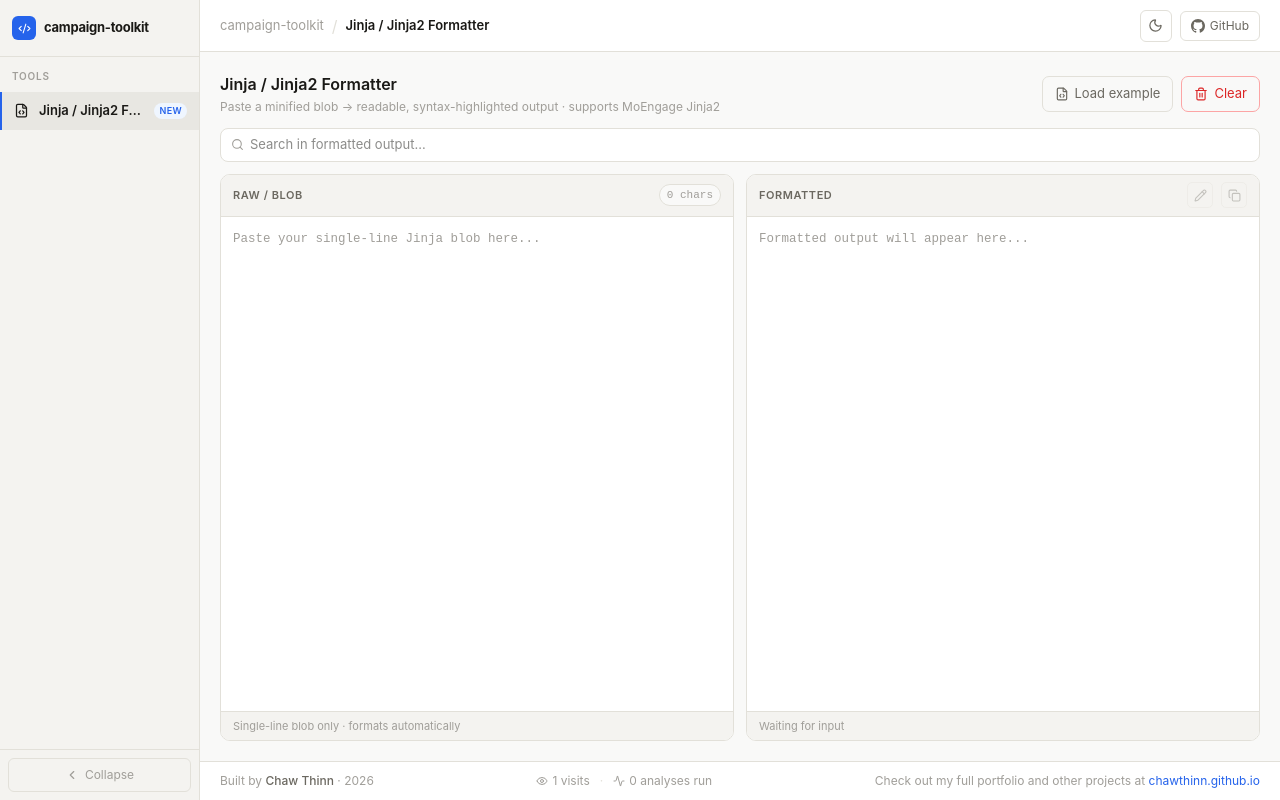
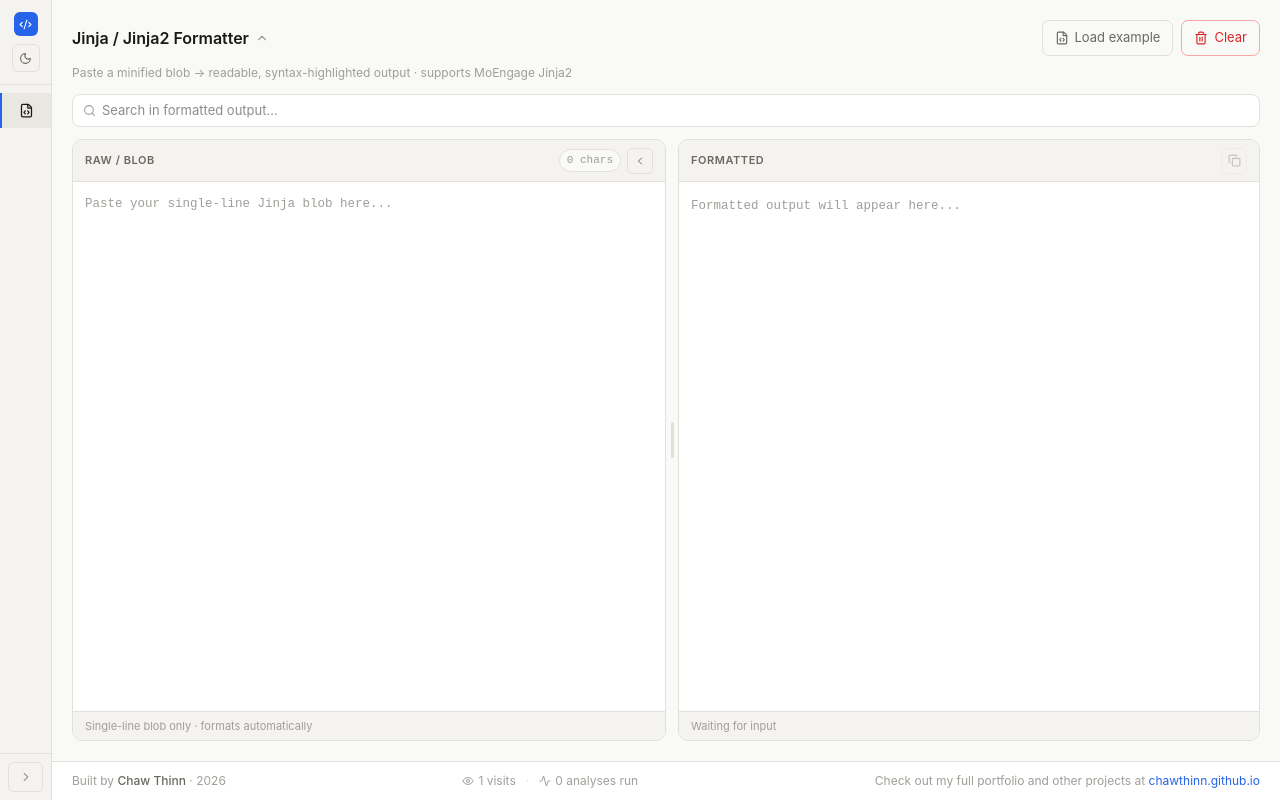
Before and after one commit to chawthinn/campaign-toolkit, a Next.js app: page / in a window 1280 px wide. Built offline with nearby package versions, Linux system fonts and the light colour scheme.

Commit message:
feat: update README and enhance Sidebar and JinjaFormatter components with new features and improved layout

```diff
--- a/app/components/Sidebar.tsx
+++ b/app/components/Sidebar.tsx
@@ -1,7 +1,8 @@
 'use client';
 
 import { useState } from 'react';
-import { Code2, ChevronLeft, ChevronRight } from 'lucide-react';
+import { Code2, ChevronLeft, ChevronRight, Sun, Moon } from 'lucide-react';
+import { useTheme } from '@/app/context/ThemeContext';
 
 export interface Tool {
   id: string;
@@ -17,7 +18,8 @@ interface SidebarProps {
 }
 
 export default function Sidebar({ tools, activeTool, onSelect }: SidebarProps) {
-  const [collapsed, setCollapsed] = useState(false);
+  const [collapsed, setCollapsed] = useState(true);
+  const { theme, toggle } = useTheme();
 
   return (
     <aside
@@ -35,15 +37,16 @@ export default function Sidebar({ tools, activeTool, onSelect }: SidebarProps) {
       {/* Logo area */}
       <div
         style={{
-          padding: collapsed ? '16px 0' : '16px 12px',
+          padding: collapsed ? '12px 0' : '12px 12px',
           borderBottom: '1px solid var(--border)',
           display: 'flex',
+          flexDirection: collapsed ? 'column' : 'row',
           alignItems: 'center',
           justifyContent: collapsed ? 'center' : 'space-between',
-          gap: '8px',
+          gap: collapsed ? '8px' : '6px',
         }}
       >
-        {!collapsed && (
+        {/* Brand */}
         <div style={{ display: 'flex', alignItems: 'center', gap: '8px' }}>
           <div
             style={{
@@ -54,30 +57,41 @@ export default function Sidebar({ tools, activeTool, onSelect }: SidebarProps) {
               display: 'flex',
               alignItems: 'center',
               justifyContent: 'center',
+              flexShrink: 0,
             }}
           >
             <Code2 size={13} color="#fff" />
           </div>
-            <span style={{ fontWeight: 700, fontSize: '13px', color: 'var(--text-primary)', letterSpacing: '-0.02em' }}>
+          {!collapsed && (
+            <span style={{ fontWeight: 700, fontSize: '13px', color: 'var(--text-primary)', letterSpacing: '-0.02em', whiteSpace: 'nowrap' }}>
               campaign-toolkit
             </span>
+          )}
         </div>
-        )}
-        {collapsed && (
-          <div
+
+        {/* Theme toggle */}
+        <button
+          onClick={toggle}
+          title={theme === 'dark' ? 'Switch to light mode' : 'Switch to dark mode'}
           style={{
-              width: '24px',
-              height: '24px',
-              background: 'var(--accent)',
-              borderRadius: '6px',
             display: 'flex',
             alignItems: 'center',
             justifyContent: 'center',
+            width: '28px',
+            height: '28px',
+            borderRadius: '6px',
+            border: '1px solid var(--border)',
+            background: 'transparent',
+            cursor: 'pointer',
+            color: 'var(--text-secondary)',
+            flexShrink: 0,
+            transition: 'background 0.12s',
           }}
+          onMouseEnter={(e) => ((e.currentTarget as HTMLElement).style.background = 'var(--bg-hover)')}
+          onMouseLeave={(e) => ((e.currentTarget as HTMLElement).style.background = 'transparent')}
         >
-            <Code2 size={13} color="#fff" />
-          </div>
-        )}
+          {theme === 'dark' ? <Sun size={13} /> : <Moon size={13} />}
+        </button>
       </div>
 
       {/* Nav */}
--- a/app/components/tools/JinjaFormatter.tsx
+++ b/app/components/tools/JinjaFormatter.tsx
@@ -1,7 +1,7 @@
 'use client';
 
 import { useState, useRef, useEffect, useMemo } from 'react';
-import { Copy, Trash2, FileCode, Check, Search, ChevronUp, ChevronDown, X, Pencil } from 'lucide-react';
+import { Copy, Trash2, FileCode, Check, Search, ChevronUp, ChevronDown, ChevronLeft, ChevronRight, X } from 'lucide-react';
 import { formatJinja, JINJA_EXAMPLE } from '@/app/lib/jinja-formatter';
 import { recordAnalysis } from '@/app/lib/stats';
 
@@ -9,16 +9,12 @@ function minify(text: string): string {
   return text.split('\n').map((s) => s.trim()).filter(Boolean).join(' ');
 }
 
-// Wraps search term matches in <mark> tags, skipping HTML tag content
 function applySearchHighlights(html: string, term: string): string {
   if (!term.trim()) return html;
   const esc = term.replace(/[.*+?^${}()|[\]\\]/g, '\\$&');
   return html.replace(/(<[^>]+>|[^<]+)/g, (chunk) => {
     if (chunk.startsWith('<')) return chunk;
-    return chunk.replace(
-      new RegExp(esc, 'gi'),
-      (m) => `<mark class="search-hit">${m}</mark>`,
-    );
+    return chunk.replace(new RegExp(esc, 'gi'), (m) => `<mark class="search-hit">${m}</mark>`);
   });
 }
 
@@ -27,12 +23,47 @@ export default function JinjaFormatter() {
   const [formatted, setFormatted] = useState('');
   const [copied, setCopied] = useState(false);
   const [editMode, setEditMode] = useState(false);
-  const [editText, setEditText] = useState('');
   const [searchTerm, setSearchTerm] = useState('');
   const [matchIndex, setMatchIndex] = useState(0);
+  const [headerCollapsed, setHeaderCollapsed] = useState(false);
+  const [splitPercent, setSplitPercent] = useState(50);
+  const [rawCollapsed, setRawCollapsed] = useState(false);
+  const [unsavedWarning, setUnsavedWarning] = useState(false);
   const fmtRef = useRef<HTMLDivElement>(null);
+  const panelsRef = useRef<HTMLDivElement>(null);
+  const exitingRef = useRef(false);
+  // Stores the original HTML so Discard can restore it
+  const originalHtmlRef = useRef('');
 
-  // Auto-format raw → formatted (debounced, skipped while in edit mode)
+  function onDividerMouseDown(e: React.MouseEvent) {
+    e.preventDefault();
+    document.body.style.cursor = 'col-resize';
+    document.body.style.userSelect = 'none';
+
+    function onMouseMove(ev: MouseEvent) {
+      if (!panelsRef.current) return;
+      const rect = panelsRef.current.getBoundingClientRect();
+      const pct = ((ev.clientX - rect.left) / rect.width) * 100;
+      setSplitPercent(Math.min(75, Math.max(25, pct)));
+    }
+
+    function onMouseUp() {
+      document.body.style.cursor = '';
+      document.body.style.userSelect = '';
+      document.removeEventListener('mousemove', onMouseMove);
+      document.removeEventListener('mouseup', onMouseUp);
+    }
+
+    document.addEventListener('mousemove', onMouseMove);
+    document.addEventListener('mouseup', onMouseUp);
+  }
+
+  // Auto-collapse header once content is present
+  useEffect(() => {
+    setHeaderCollapsed(!!raw.trim());
+  }, [!!raw.trim()]);
+
+  // Auto-format raw → formatted (debounced, skipped while editing)
   useEffect(() => {
     if (editMode) return;
     const timer = setTimeout(() => {
@@ -41,7 +72,7 @@ export default function JinjaFormatter() {
     return () => clearTimeout(timer);
   }, [raw, editMode]);
 
-  // Count matches in formatted plain text
+  // Count search matches
   const matchCount = useMemo(() => {
     if (!searchTerm.trim() || !formatted) return 0;
     const plain = formatted.replace(/<[^>]+>/g, '');
@@ -49,35 +80,51 @@ export default function JinjaFormatter() {
     return (plain.match(new RegExp(esc, 'gi')) || []).length;
   }, [searchTerm, formatted]);
 
-  // Reset active match when term or content changes
   useEffect(() => { setMatchIndex(0); }, [searchTerm, formatted]);
 
-  // Imperatively update the formatted div (syntax highlighting + search marks)
+  // Update div HTML when NOT in edit mode (preserves cursor during editing)
   useEffect(() => {
     if (!fmtRef.current || editMode) return;
     const base = formatted
       || '<span style="color:var(--text-muted)">Formatted output will appear here...</span>';
     fmtRef.current.innerHTML = applySearchHighlights(base, searchTerm);
-
     const hits = fmtRef.current.querySelectorAll<HTMLElement>('.search-hit');
     hits.forEach((el, i) => el.classList.toggle('search-hit-active', i === matchIndex));
-    if (hits[matchIndex]) {
-      hits[matchIndex].scrollIntoView({ block: 'nearest', behavior: 'smooth' });
-    }
+    hits[matchIndex]?.scrollIntoView({ block: 'nearest', behavior: 'smooth' });
   }, [formatted, searchTerm, matchIndex, editMode]);
 
-  function enterEditMode() {
-    // Populate the edit textarea with the current plain-text formatted content
-    const plain = fmtRef.current?.innerText ?? '';
-    setEditText(plain);
+  // Triggered by clicking/focusing into the formatted panel
+  function handleFmtFocus() {
+    if (!formatted || editMode) return;
+    originalHtmlRef.current = fmtRef.current?.innerHTML ?? '';
+    setUnsavedWarning(false);
     setEditMode(true);
   }
 
-  function exitEditMode() {
-    const blob = minify(editText);
+  function saveEdit() {
+    if (exitingRef.current) return;
+    exitingRef.current = true;
+    setTimeout(() => { exitingRef.current = false; }, 100);
+    setUnsavedWarning(false);
+    const text = fmtRef.current?.innerText?.trim() ?? '';
+    const blob = minify(text);
     setRaw(blob);
     setEditMode(false);
     if (blob) recordAnalysis();
+  }
+
+  function discardEdit() {
+    exitingRef.current = false;
+    setUnsavedWarning(false);
+    setEditMode(false);
+    // Restore original content
+    if (fmtRef.current) fmtRef.current.innerHTML = originalHtmlRef.current;
+  }
+
+  // Blur: don't auto-save — show the warning bar instead
+  function handleFormattedBlur() {
+    if (!editMode || exitingRef.current) return;
+    setUnsavedWarning(true);
   }
 
   function navigate(dir: 1 | -1) {
@@ -94,7 +141,8 @@ export default function JinjaFormatter() {
     setFormatted('');
     setSearchTerm('');
     setEditMode(false);
-    setEditText('');
+    setUnsavedWarning(false);
+    exitingRef.current = false;
   }
 
   function handleExample() {
@@ -116,38 +164,31 @@ export default function JinjaFormatter() {
     <div style={{ display: 'flex', flexDirection: 'column', flex: 1, gap: '12px', minHeight: 0 }}>
 
       {/* Header */}
-      <div style={{ display: 'flex', alignItems: 'center', justifyContent: 'space-between' }}>
-        <div>
-          <h2 style={{ fontSize: '16px', fontWeight: 600, color: 'var(--text-primary)' }}>
-            Jinja / Jinja2 Formatter
-          </h2>
-          <p style={{ fontSize: '12px', color: 'var(--text-muted)', marginTop: '2px' }}>
-            Paste a minified blob → readable, syntax-highlighted output · supports MoEngage Jinja2
-          </p>
-        </div>
-        <div style={{ display: 'flex', gap: '8px' }}>
-          <button className="btn-ghost" onClick={handleExample}>
-            <FileCode size={14} /> Load example
+      <div style={{ display: 'flex', alignItems: 'center', justifyContent: 'space-between', gap: '12px' }}>
+        <button
+          onClick={() => setHeaderCollapsed((v) => !v)}
+          style={{ display: 'flex', alignItems: 'center', gap: '6px', background: 'transparent', border: 'none', cursor: 'pointer', padding: 0, color: 'var(--text-primary)' }}
+          title={headerCollapsed ? 'Expand header' : 'Collapse header'}
+        >
+          <span style={{ fontSize: '16px', fontWeight: 600 }}>Jinja / Jinja2 Formatter</span>
+          {headerCollapsed
+            ? <ChevronDown size={14} style={{ color: 'var(--text-muted)' }} />
+            : <ChevronUp size={14} style={{ color: 'var(--text-muted)' }} />}
         </button>
-          <button className="btn-ghost btn-danger" onClick={handleClear}>
-            <Trash2 size={14} /> Clear
-          </button>
+        <div style={{ display: 'flex', gap: '8px', marginLeft: 'auto' }}>
+          <button className="btn-ghost" onClick={handleExample}><FileCode size={14} /> Load example</button>
+          <button className="btn-ghost btn-danger" onClick={handleClear}><Trash2 size={14} /> Clear</button>
         </div>
       </div>
 
+      {!headerCollapsed && (
+        <p style={{ fontSize: '12px', color: 'var(--text-muted)', marginTop: '-4px' }}>
+          Paste a minified blob → readable, syntax-highlighted output · supports MoEngage Jinja2
+        </p>
+      )}
+
       {/* Search bar */}
-      <div
-        style={{
-          display: 'flex',
-          alignItems: 'center',
-          gap: '6px',
-          padding: '6px 10px',
-          background: 'var(--bg-panel)',
-          border: '1px solid var(--border)',
-          borderRadius: '8px',
-          flexShrink: 0,
-        }}
-      >
+      <div style={{ display: 'flex', alignItems: 'center', gap: '6px', padding: '6px 10px', background: 'var(--bg-panel)', border: '1px solid var(--border)', borderRadius: '8px', flexShrink: 0 }}>
         <Search size={13} style={{ color: 'var(--text-muted)', flexShrink: 0 }} />
         <input
           type="text"
@@ -158,50 +199,79 @@ export default function JinjaFormatter() {
             if (e.key === 'Enter') navigate(e.shiftKey ? -1 : 1);
             if (e.key === 'Escape') setSearchTerm('');
           }}
-          style={{
-            flex: 1,
-            border: 'none',
-            outline: 'none',
-            background: 'transparent',
-            fontSize: '13px',
-            color: 'var(--text-primary)',
-            fontFamily: 'inherit',
-          }}
+          style={{ flex: 1, border: 'none', outline: 'none', background: 'transparent', fontSize: '13px', color: 'var(--text-primary)', fontFamily: 'inherit' }}
         />
         {searchTerm && (
           <>
-            <span
-              style={{
-                fontSize: '11px',
-                color: matchCount > 0 ? 'var(--text-muted)' : '#dc2626',
-                flexShrink: 0,
-                minWidth: '60px',
-                textAlign: 'right',
-              }}
-            >
+            <span style={{ fontSize: '11px', color: matchCount > 0 ? 'var(--text-muted)' : '#dc2626', flexShrink: 0, minWidth: '60px', textAlign: 'right' }}>
               {matchCount > 0 ? `${matchIndex + 1} / ${matchCount}` : 'no matches'}
             </span>
-            <button className="icon-btn" onClick={() => navigate(-1)} title="Previous (Shift+Enter)">
-              <ChevronUp size={12} />
-            </button>
-            <button className="icon-btn" onClick={() => navigate(1)} title="Next (Enter)">
-              <ChevronDown size={12} />
-            </button>
-            <button className="icon-btn" onClick={() => setSearchTerm('')} title="Clear search">
-              <X size={12} />
-            </button>
+            <button className="icon-btn" onClick={() => navigate(-1)} title="Previous (Shift+Enter)"><ChevronUp size={12} /></button>
+            <button className="icon-btn" onClick={() => navigate(1)} title="Next (Enter)"><ChevronDown size={12} /></button>
+            <button className="icon-btn" onClick={() => setSearchTerm('')} title="Clear search"><X size={12} /></button>
           </>
         )}
       </div>
 
       {/* Panels */}
-      <div style={{ display: 'grid', gridTemplateColumns: '1fr 1fr', gridTemplateRows: '1fr', gap: '12px', flex: 1, minHeight: 0 }}>
+      <div ref={panelsRef} style={{ display: 'flex', flex: 1, minHeight: 0, gap: 0 }}>
 
-        {/* Raw — single-line blob */}
-        <div className="panel" style={{ display: 'flex', flexDirection: 'column', minHeight: 0 }}>
+        {/* Raw — collapses to a thin strip */}
+        <div
+          className="panel"
+          style={{
+            display: 'flex',
+            flexDirection: 'column',
+            minHeight: 0,
+            flexBasis: rawCollapsed ? '28px' : `${splitPercent}%`,
+            flexShrink: 0,
+            flexGrow: 0,
+            minWidth: 0,
+            overflow: 'hidden',
+            transition: 'flex-basis 0.2s ease',
+          }}
+        >
+          {rawCollapsed ? (
+            /* Collapsed strip — click to expand */
+            <button
+              onClick={() => setRawCollapsed(false)}
+              title="Expand RAW / BLOB panel"
+              style={{
+                display: 'flex', flexDirection: 'column', alignItems: 'center',
+                justifyContent: 'center', width: '100%', height: '100%',
+                border: 'none', background: 'transparent', cursor: 'pointer',
+                gap: '10px', color: 'var(--text-muted)', padding: '12px 0',
+              }}
+              onMouseEnter={(e) => ((e.currentTarget as HTMLElement).style.background = 'var(--bg-hover)')}
+              onMouseLeave={(e) => ((e.currentTarget as HTMLElement).style.background = 'transparent')}
+            >
+              <ChevronRight size={13} />
+              <span style={{
+                writingMode: 'vertical-rl',
+                textOrientation: 'mixed',
+                transform: 'rotate(180deg)',
+                fontSize: '10px',
+                fontWeight: 600,
+                letterSpacing: '0.08em',
+                textTransform: 'uppercase',
+              }}>
+                RAW
+              </span>
+            </button>
+          ) : (
+            <>
               <div className="panel-header">
                 <span>Raw / Blob</span>
+                <div style={{ display: 'flex', alignItems: 'center', gap: '6px' }}>
                   <span className="badge">{raw.length} chars</span>
+                  <button
+                    className="icon-btn"
+                    onClick={() => setRawCollapsed(true)}
+                    title="Collapse RAW panel"
+                  >
+                    <ChevronLeft size={12} />
+                  </button>
+                </div>
               </div>
               <textarea
                 className="mono code-area"
@@ -211,35 +281,48 @@ export default function JinjaFormatter() {
                 onKeyDown={(e) => { if (e.key === 'Enter') e.preventDefault(); }}
                 placeholder="Paste your single-line Jinja blob here..."
                 spellCheck={false}
-            style={{
-              flex: 1,
-              resize: 'none',
-              whiteSpace: 'nowrap',
-              overflowX: 'auto',
-              overflowY: 'hidden',
-              minHeight: 0,
-            }}
+                style={{ flex: 1, resize: 'none', whiteSpace: 'nowrap', overflowX: 'auto', overflowY: 'hidden', minHeight: 0 }}
               />
-          <div className="panel-footer">
-            Single-line blob only · formats automatically
-          </div>
+              <div className="panel-footer">Single-line blob only · formats automatically</div>
+            </>
+          )}
         </div>
 
-        {/* Formatted — syntax-highlighted display or plain-text edit mode */}
-        <div className="panel" style={{ display: 'flex', flexDirection: 'column', minHeight: 0 }}>
+        {/* Drag divider — hidden when raw is collapsed */}
+        {!rawCollapsed && (
+          <div
+            onMouseDown={onDividerMouseDown}
+            onDoubleClick={() => setSplitPercent(50)}
+            title="Drag to resize · Double-click to reset"
+            style={{ width: '12px', flexShrink: 0, display: 'flex', alignItems: 'center', justifyContent: 'center', cursor: 'col-resize', zIndex: 1 }}
+          >
+            <div
+              style={{ width: '3px', height: '36px', borderRadius: '99px', background: 'var(--border)', transition: 'background 0.15s' }}
+              onMouseEnter={(e) => ((e.currentTarget as HTMLElement).style.background = 'var(--accent)')}
+              onMouseLeave={(e) => ((e.currentTarget as HTMLElement).style.background = 'var(--border)')}
+            />
+          </div>
+        )}
+
+        {/* Formatted — same div for both display and editing */}
+        <div className="panel" style={{ display: 'flex', flexDirection: 'column', minHeight: 0, flex: 1, minWidth: 0 }}>
           <div className="panel-header">
             <span>Formatted</span>
             <div style={{ display: 'flex', alignItems: 'center', gap: '8px' }}>
               {fmtLines > 0 && !editMode && <span className="badge">{fmtLines} lines</span>}
-              {editMode && <span className="badge" style={{ color: 'var(--accent)', borderColor: 'var(--accent)' }}>editing</span>}
+
+              {/* Save button — only visible while editing */}
+              {editMode && (
                 <button
-                className="icon-btn"
-                onClick={editMode ? exitEditMode : enterEditMode}
-                disabled={!formatted && !editMode}
-                title={editMode ? 'Save & sync to raw' : 'Edit formatted output'}
+                  className="btn-primary"
+                  onMouseDown={(e) => e.preventDefault()}
+                  onClick={saveEdit}
+                  style={{ padding: '4px 12px', fontSize: '12px', borderRadius: '6px' }}
                 >
-                {editMode ? <Check size={13} /> : <Pencil size={13} />}
+                  <Check size={12} /> Save
                 </button>
+              )}
+
               <button
                 className="icon-btn"
                 onClick={handleCopy}
@@ -251,30 +334,67 @@ export default function JinjaFormatter() {
             </div>
           </div>
 
-          {editMode ? (
-            <textarea
-              className="mono code-area"
-              value={editText}
-              onChange={(e) => setEditText(e.target.value)}
-              onBlur={exitEditMode}
-              autoFocus
-              spellCheck={false}
-              style={{ flex: 1, resize: 'none', minHeight: 0 }}
-            />
-          ) : (
+          {/* Always editable when content exists — clicking in triggers edit mode via onFocus */}
           <div
             ref={fmtRef}
+            contentEditable={!!formatted}
+            suppressContentEditableWarning
             className="mono code-area formatted-pane"
-              style={{ flex: 1, overflow: 'auto', padding: '12px', minHeight: 0 }}
+            style={{
+              flex: 1,
+              overflow: 'auto',
+              padding: '12px',
+              minHeight: 0,
+              outline: 'none',
+              cursor: formatted ? 'text' : 'default',
+              borderTop: editMode ? '2px solid var(--accent)' : '2px solid transparent',
+            }}
+            onFocus={handleFmtFocus}
+            onBlur={editMode ? handleFormattedBlur : undefined}
+            onPaste={editMode ? (e) => {
+              e.preventDefault();
+              const text = e.clipboardData.getData('text/plain');
+              document.execCommand('insertText', false, text);
+            } : undefined}
           />
+
+          {/* Unsaved changes warning */}
+          {unsavedWarning && (
+            <div style={{
+              display: 'flex',
+              alignItems: 'center',
+              justifyContent: 'space-between',
+              gap: '8px',
+              padding: '8px 12px',
+              background: 'var(--bg-active)',
+              borderTop: '1px solid #f59e0b',
+            }}>
+              <span style={{ fontSize: '12px', color: '#d97706', display: 'flex', alignItems: 'center', gap: '5px' }}>
+                ⚠ Unsaved changes — click Save or they'll be lost
+              </span>
+              <div style={{ display: 'flex', gap: '6px' }}>
+                <button
+                  className="btn-ghost"
+                  onClick={discardEdit}
+                  style={{ padding: '3px 10px', fontSize: '11px' }}
+                >
+                  Discard
+                </button>
+                <button
+                  className="btn-primary"
+                  onClick={saveEdit}
+                  style={{ padding: '3px 10px', fontSize: '11px', borderRadius: '5px' }}
+                >
+                  <Check size={11} /> Save
+                </button>
+              </div>
+            </div>
           )}
 
           <div className="panel-footer">
             {editMode
-              ? 'Editing plain text — click ✓ or blur to sync back to raw blob'
-              : formatted
-                ? 'Click ✎ to edit · changes sync back to raw'
-                : 'Waiting for input'}
+              ? 'Syntax colours stay live while editing · click Save when done'
+              : formatted ? 'Click ✎ to edit · changes sync back to raw' : 'Waiting for input'}
           </div>
         </div>
 
--- a/app/page.tsx
+++ b/app/page.tsx
@@ -3,7 +3,6 @@
 import { useState } from 'react';
 import { FileCode } from 'lucide-react';
 import Sidebar, { Tool } from '@/app/components/Sidebar';
-import Topbar from '@/app/components/Topbar';
 import Footer from '@/app/components/Footer';
 import JinjaFormatter from '@/app/components/tools/JinjaFormatter';
 
@@ -22,15 +21,12 @@ const TOOL_COMPONENTS: Record<string, React.ReactNode> = {
 
 export default function Home() {
   const [activeTool, setActiveTool] = useState('jinja-formatter');
-  const activeLabel = TOOLS.find((t) => t.id === activeTool)?.label ?? '';
 
   return (
     <div style={{ display: 'flex', height: '100vh', overflow: 'hidden', background: 'var(--bg)' }}>
       <Sidebar tools={TOOLS} activeTool={activeTool} onSelect={setActiveTool} />
 
       <div style={{ flex: 1, display: 'flex', flexDirection: 'column', minWidth: 0, overflow: 'hidden' }}>
-        <Topbar toolLabel={activeLabel} />
-
         <main style={{ flex: 1, display: 'flex', flexDirection: 'column', overflow: 'hidden', padding: '20px', minHeight: 0 }}>
           {TOOL_COMPONENTS[activeTool]}
         </main>
```
Also changed, not shown: 1 other file (tests, documents, lock files or other folders). Lines whose indentation alone changed are shown as unchanged.
